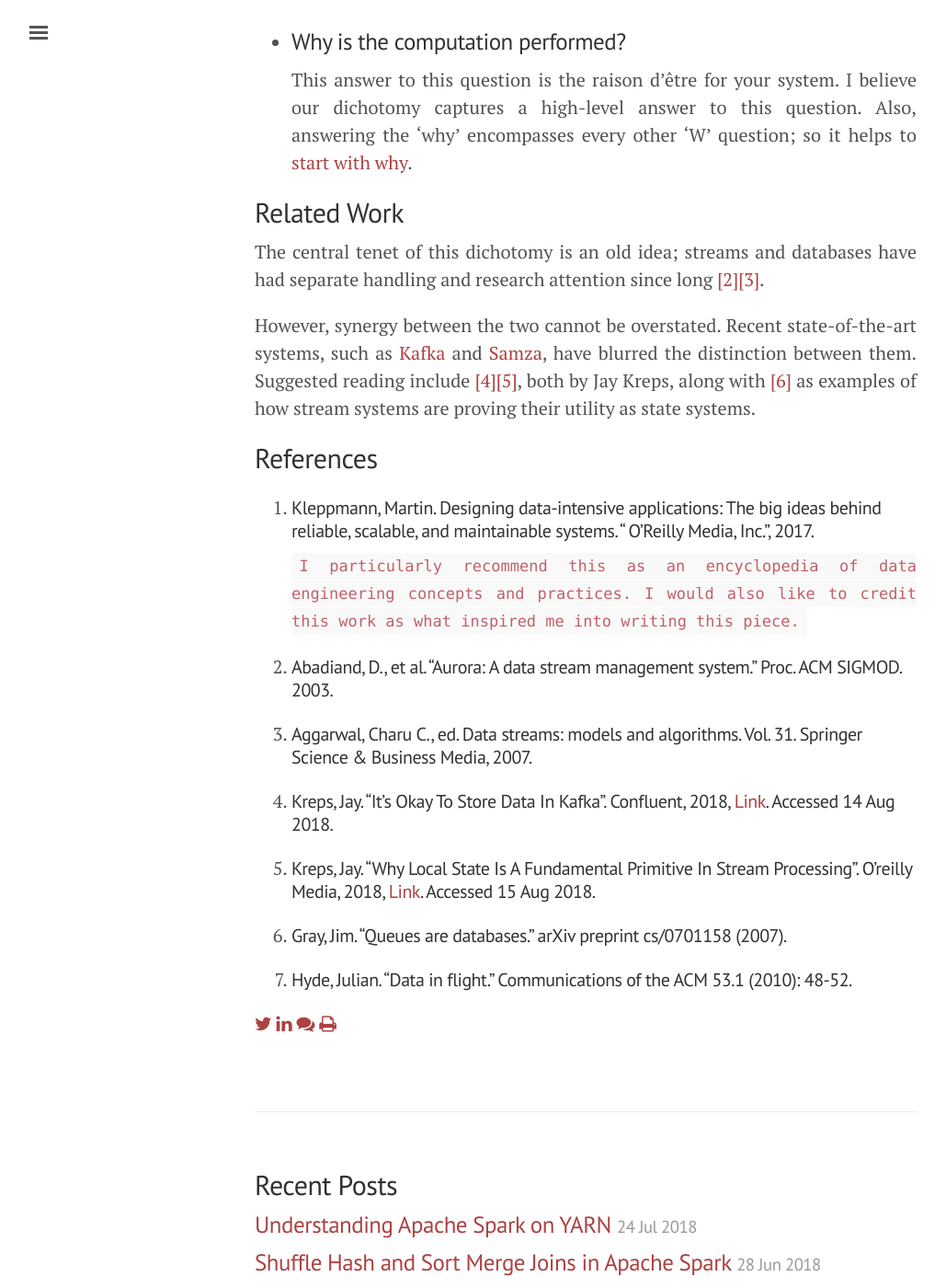
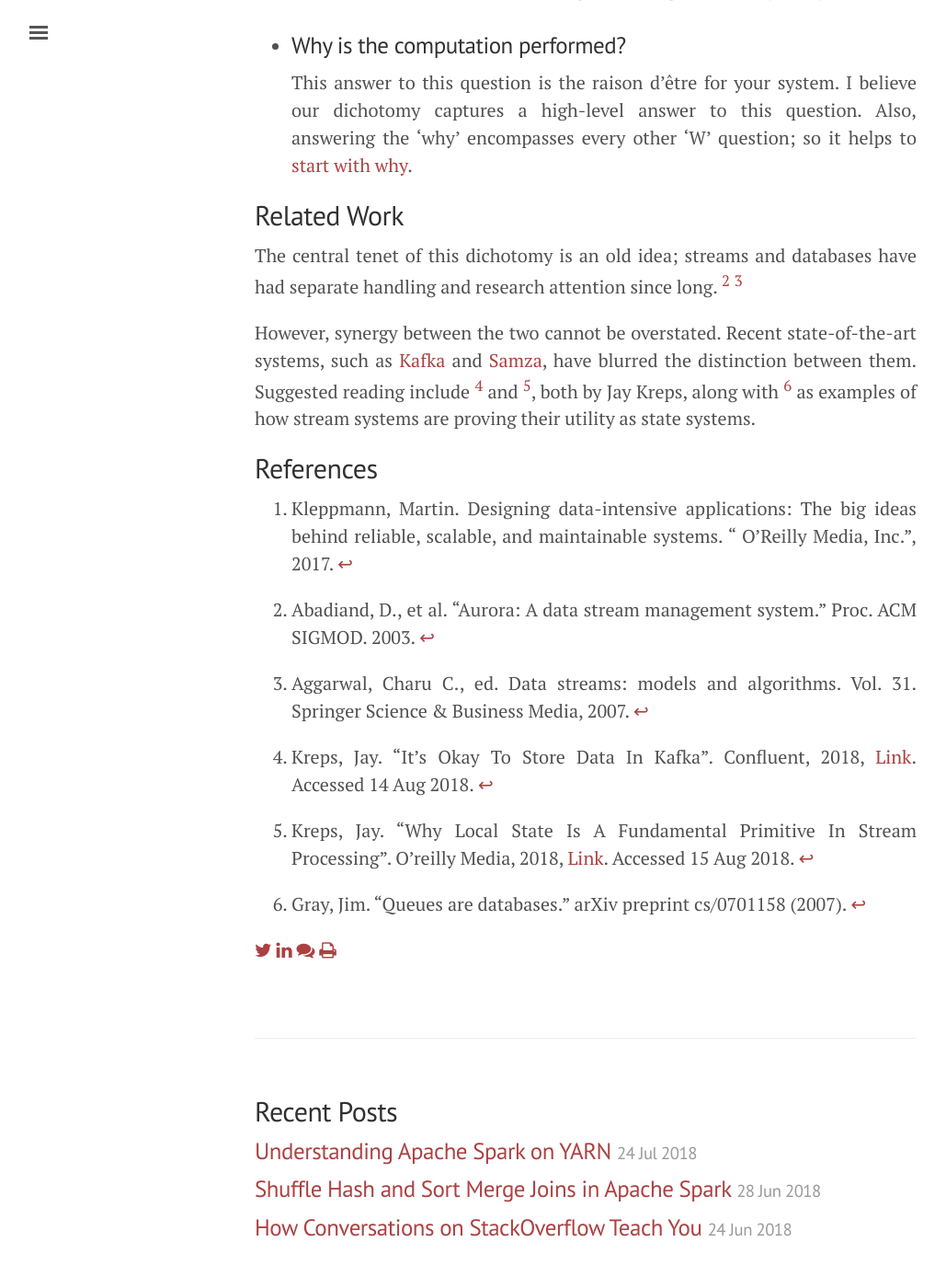
Before and after one commit to sujithjay/sujithjay.github.io, a Jekyll site: the page built from _posts/2018-08-16-A-Simple-Dichotomy-for-Modelling-Data-Intensive-Systems.md, in a window 1280 px wide and 1400 px high, scrolled down 3483 px. Shown: the whole window at 92% size, without its empty margins (3-1032 px from the left). Built offline with Jekyll 4.4.1, drawn with Linux system fonts in a browser that asks for light colours; nearby versions of some CDN libraries; formulas are drawn with MathJax 3; comment, search, counter and statistics services are not loaded.

Commit message:
Fix references

```diff
--- a/_posts/2018-08-16-A-Simple-Dichotomy-for-Modelling-Data-Intensive-Systems.md
+++ b/_posts/2018-08-16-A-Simple-Dichotomy-for-Modelling-Data-Intensive-Systems.md
@@ -48,7 +48,7 @@
 On the other hand, when viewed in disjunction with the component storing the materialized views, it exhibits the property of permanent query and transient data.
 
 ## Why does this dichotomy exist?
-Data in a system exists either as state or a stream. Martin Kleppmann has a loose analogy to connect states and streams [[1]](#kleppmann-martin-designing-data-intensive-applications-the-big-ideas-behind-reliable-scalable-and-maintainable-systems--oreilly-media-inc-2017). In this analogy, State is defined as the mathematical integration (a cumulative effect) of a stream.
+Data in a system exists either as state or a stream. Martin Kleppmann has a loose analogy to connect states and streams [^1]. In this analogy, State is defined as the mathematical integration (a cumulative effect) of a stream.
 
 $$ \mathsf{\mathbf{state(now) = \int_{t = 0}^{now} stream(t)  dt }} $$
 
@@ -77,16 +77,15 @@
 
 
 ## Related Work
-The central tenet of this dichotomy is an old idea; streams and databases have had separate handling and research attention since long [[2]](#abadiand-d-et-al-aurora-a-data-stream-management-system-proc-acm-sigmod-2003)[[3]](#aggarwal-charu-c-ed-data-streams-models-and-algorithms-vol-31-springer-science--business-media-2007).
+The central tenet of this dichotomy is an old idea; streams and databases have had separate handling and research attention since long. [^2] [^3]
 
-However, synergy between the two cannot be overstated. Recent state-of-the-art systems, such as [Kafka](https://kafka.apache.org/) and [Samza](http://samza.apache.org/), have blurred the distinction between them. Suggested reading include [[4]](#kreps-jay-its-okay-to-store-data-in-kafka-confluent-2018-link-accessed-14-aug-2018)[[5]](#kreps-jay-why-local-state-is-a-fundamental-primitive-in-stream-processing-oreilly-media-2018-link-accessed-15-aug-2018), both by Jay Kreps, along with [[6]](#gray-jim-queues-are-databases-arxiv-preprint-cs0701158-2007) as examples of how stream systems are proving their utility as state systems.
+However, synergy between the two cannot be overstated. Recent state-of-the-art systems, such as [Kafka](https://kafka.apache.org/) and [Samza](http://samza.apache.org/), have blurred the distinction between them. Suggested reading include [^4] and [^5], both by Jay Kreps, along with [^6] as examples of how stream systems are proving their utility as state systems.
 
 ## References
-1. #### Kleppmann, Martin. Designing data-intensive applications: The big ideas behind reliable, scalable, and maintainable systems. " O'Reilly Media, Inc.", 2017.
- `I particularly recommend this as an encyclopedia of data engineering concepts and practices. I would also like to credit this work as what inspired me into writing this piece.`
-2. #### Abadiand, D., et al. "Aurora: A data stream management system." Proc. ACM SIGMOD. 2003.
-3. #### Aggarwal, Charu C., ed. Data streams: models and algorithms. Vol. 31. Springer Science & Business Media, 2007.
-4. #### Kreps, Jay. "It's Okay To Store Data In Kafka". Confluent, 2018, [Link](https://www.confluent.io/blog/okay-store-data-apache-kafka/). Accessed 14 Aug 2018.
-5. #### Kreps, Jay. "Why Local State Is A Fundamental Primitive In Stream Processing". O'reilly Media, 2018, [Link](https://www.oreilly.com/ideas/why-local-state-is-a-fundamental-primitive-in-stream-processing). Accessed 15 Aug 2018.
-6. #### Gray, Jim. "Queues are databases." arXiv preprint cs/0701158 (2007).
-7. #### Hyde, Julian. "Data in flight." Communications of the ACM 53.1 (2010): 48-52.
+[^1]: Kleppmann, Martin. Designing data-intensive applications: The big ideas behind reliable, scalable, and maintainable systems. " O'Reilly Media, Inc.", 2017.
+[^2]: Abadiand, D., et al. "Aurora: A data stream management system." Proc. ACM SIGMOD. 2003.
+[^3]: Aggarwal, Charu C., ed. Data streams: models and algorithms. Vol. 31. Springer Science & Business Media, 2007.
+[^4]: Kreps, Jay. "It's Okay To Store Data In Kafka". Confluent, 2018, [Link](https://www.confluent.io/blog/okay-store-data-apache-kafka/). Accessed 14 Aug 2018.
+[^5]: Kreps, Jay. "Why Local State Is A Fundamental Primitive In Stream Processing". O'reilly Media, 2018, [Link](https://www.oreilly.com/ideas/why-local-state-is-a-fundamental-primitive-in-stream-processing). Accessed 15 Aug 2018.
+[^6]: Gray, Jim. "Queues are databases." arXiv preprint cs/0701158 (2007).
+[^7]: Hyde, Julian. "Data in flight." Communications of the ACM 53.1 (2010): 48-52.
```
